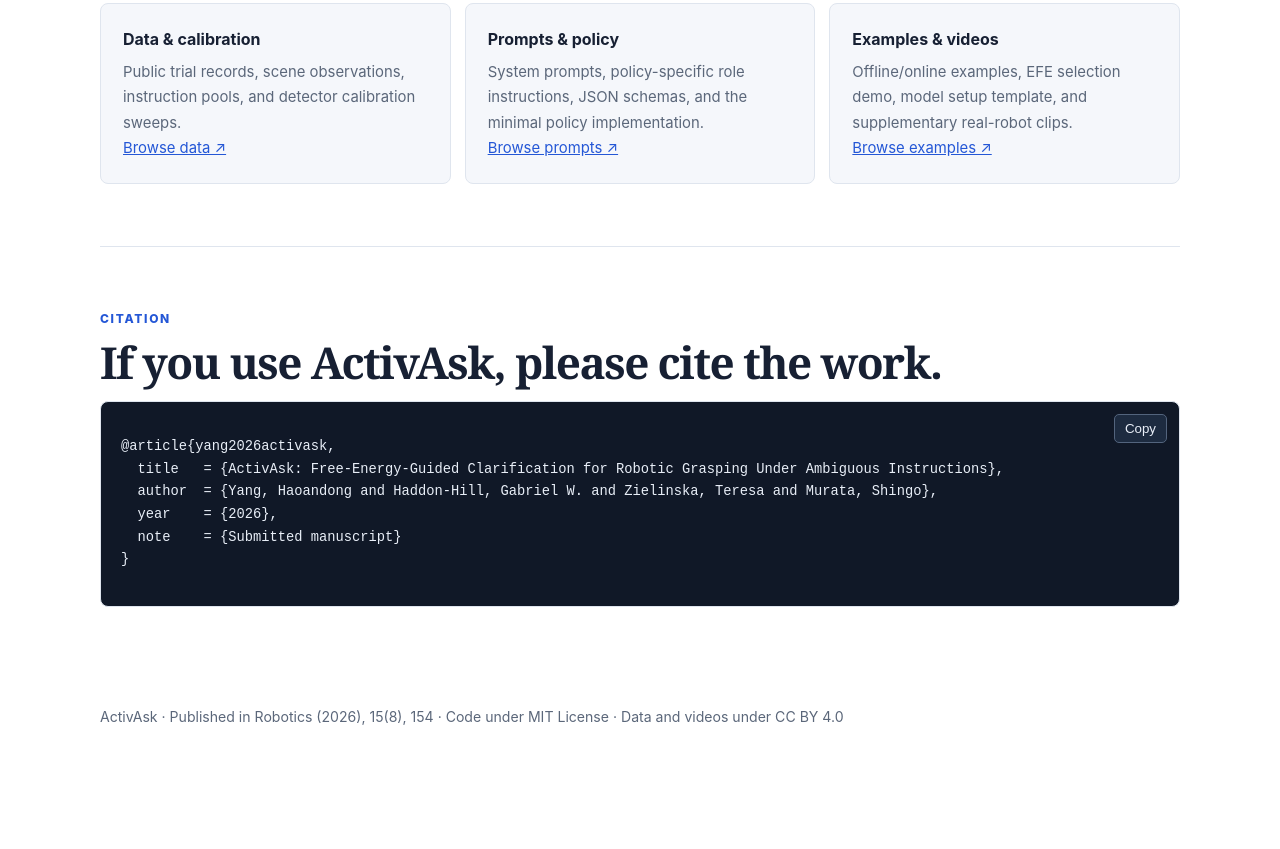
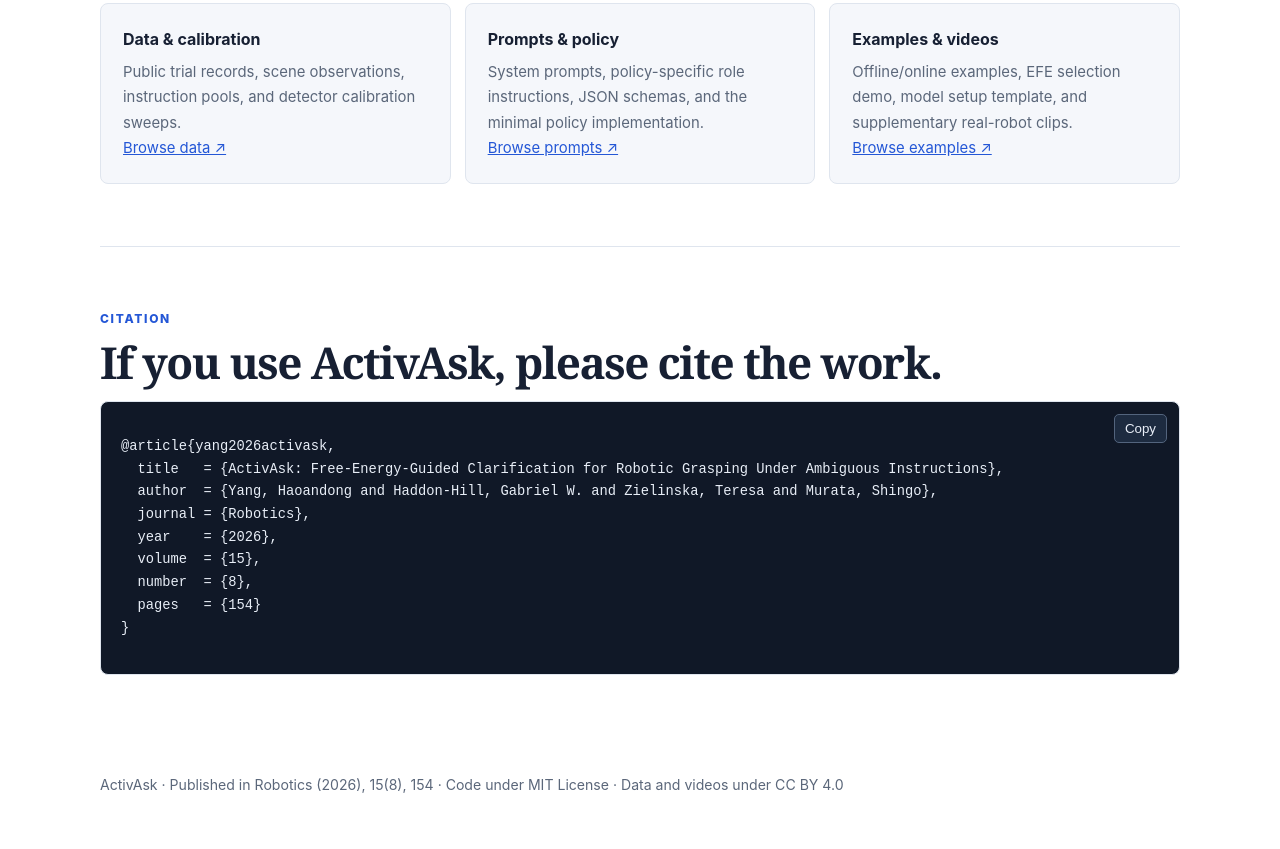
Before and after one commit to yhad666/ActivAsk, a plain HTML site: page index.html in a window 1280 px wide. Shown: the part 3950-4799 px from the top of the page. Before the commit the page ends 4731 px from the top, so only its background shows below. Drawn offline with Linux system fonts and the light colour scheme.

Commit message:
Update published citation metadata

```diff
--- a/index.html
+++ b/index.html
@@ -248,8 +248,11 @@
 <pre id="citationText">@article{yang2026activask,
   title   = {ActivAsk: Free-Energy-Guided Clarification for Robotic Grasping Under Ambiguous Instructions},
   author  = {Yang, Haoandong and Haddon-Hill, Gabriel W. and Zielinska, Teresa and Murata, Shingo},
+  journal = {Robotics},
   year    = {2026},
-  note    = {Submitted manuscript}
+  volume  = {15},
+  number  = {8},
+  pages   = {154}
 }</pre>
         </div>
       </section>
```
